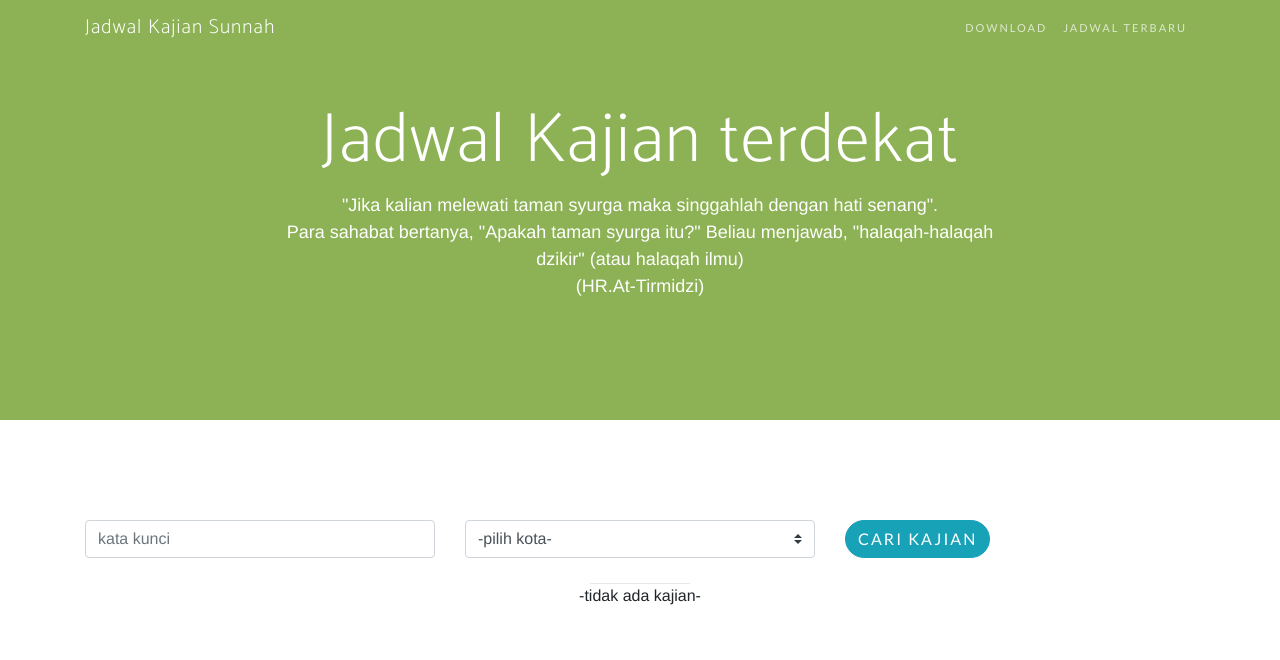
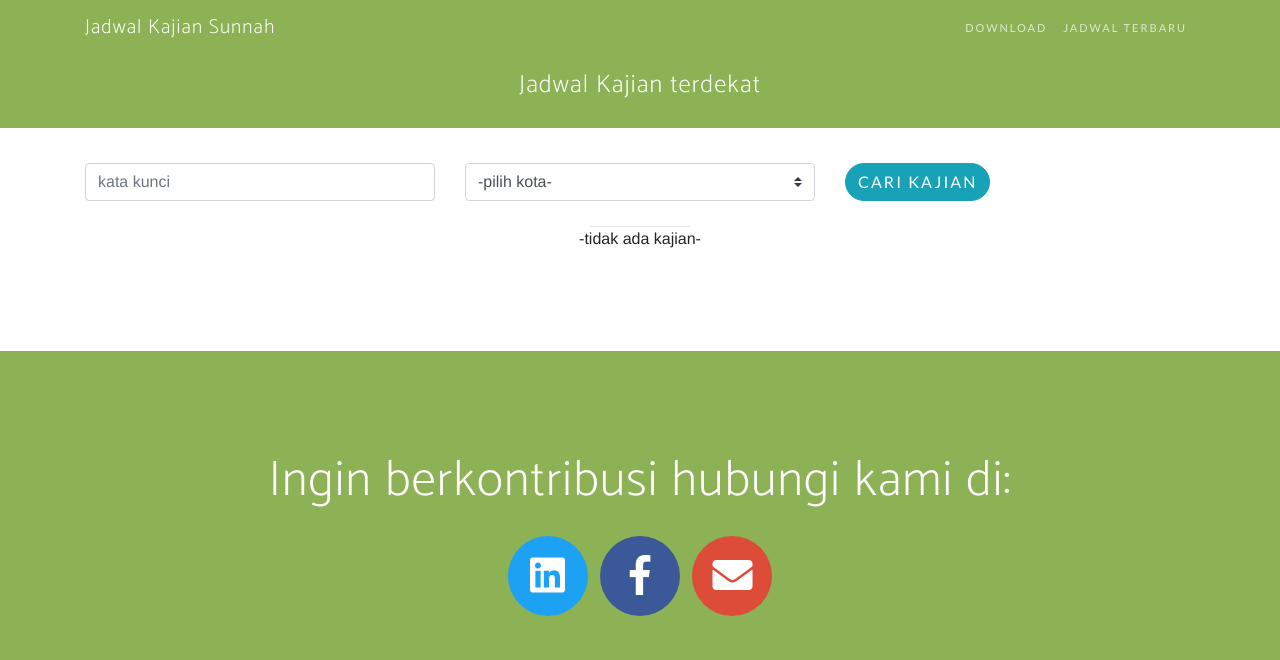
Before and after one commit to dsasmita/jadwal-kajian, a Django app: template mysite/kajian/templates/kajian/list.html in a window 1280 px wide. Shown: the top 660 px of the page. Run offline with Django 3.2, Linux system fonts and the light colour scheme; the template is opened without the code that fills it, so the values that code supplies are empty; some libraries are stand-ins or nearby versions; some web fonts are replaced.

Commit message:
Update style padding

```diff
--- a/mysite/kajian/templates/kajian/list.html
+++ b/mysite/kajian/templates/kajian/list.html
@@ -3,24 +3,17 @@
 {% block title %}Kajian Terbaru{% endblock %}
 
 {% block content %}
-<section class="download bg-primary text-center" id="download" style="padding: 100px 0">
+<section class="download bg-primary text-center" id="download" style="padding: 70px 0 20px 0;">
     <div class="container">
         <div class="row">
             <div class="col-md-8 mx-auto">
-                <h2 class="section-heading">Jadwal Kajian terdekat</h2>
-                <p>
-                    "Jika kalian melewati taman syurga maka singgahlah dengan hati senang". <br>
-                    Para sahabat bertanya, "Apakah taman syurga itu?" Beliau menjawab, "halaqah-halaqah dzikir" (atau
-                    halaqah ilmu)
-                    <br>
-                    (HR.At-Tirmidzi)
-                </p>
+                <h2 class="section-heading" style="font-size: 25px">Jadwal Kajian terdekat</h2>
             </div>
         </div>
     </div>
 </section>
 
-<section class="features" id="features">
+<section class="features" id="features" style="padding-top:35px">
     <div class="container">
         <form action="#" method="get">
             <div class="row">
```
Also changed, not shown: mysite/kajian/templates/kajian/detail.html (+3 -4 lines).
